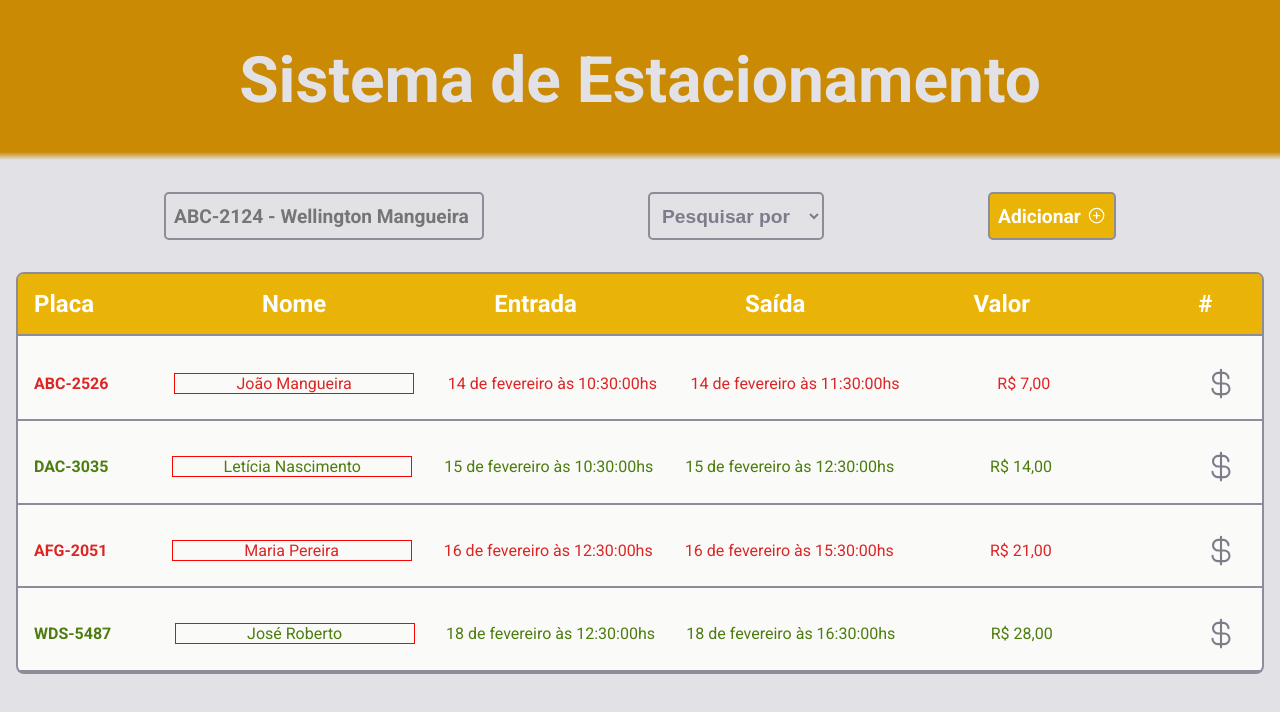
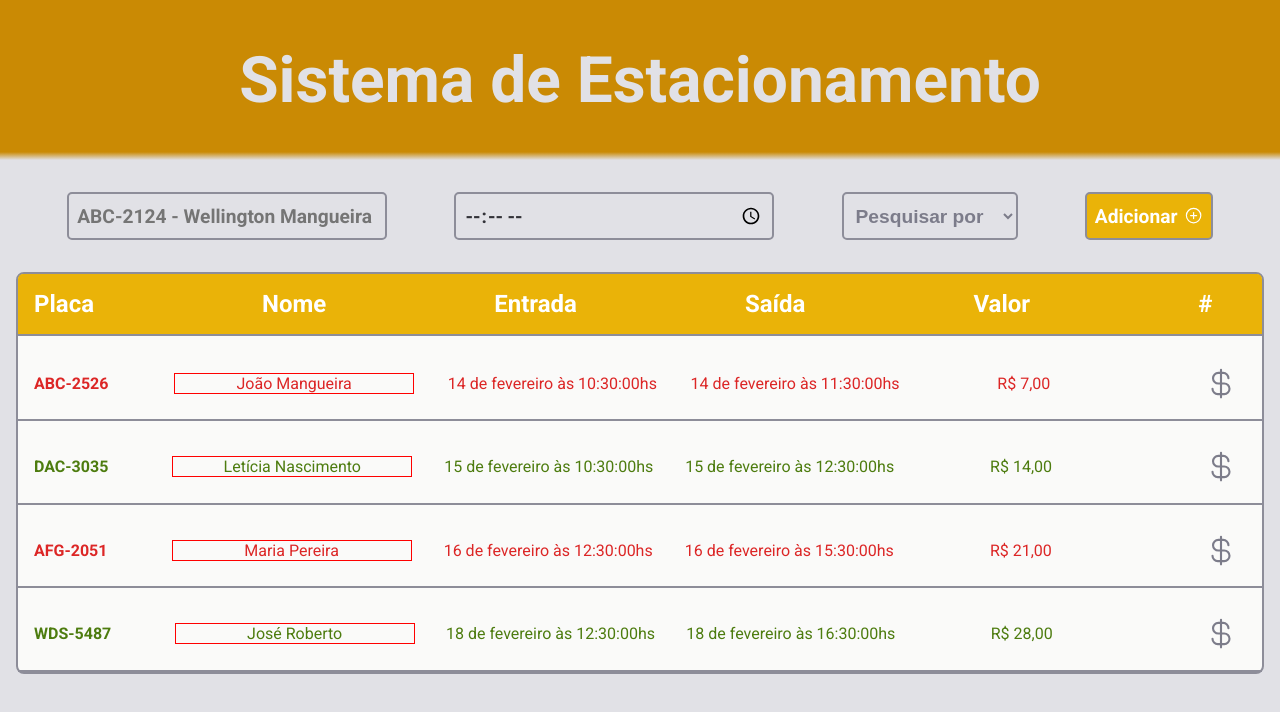
Before and after one commit to leticea/parking-system-react, a React (Vite) app: page / in a window 1280 px wide. Shown: the top 712 px of the page. Built offline with nearby package versions, Linux system fonts and the light colour scheme.

Commit message:
editando a mensagem de erro

```diff
--- a/src/components/HomeContainer.tsx
+++ b/src/components/HomeContainer.tsx
@@ -74,11 +74,10 @@ let registeredVehicles = [
 ];
 
 export function HomeContainer() {
-  const [vehiclesDB, setVehiclesDB] =
-    useState<VehiclesProps[]>(registeredVehicles);
+  const [vehiclesDB, setVehiclesDB] = useState<VehiclesProps[]>(registeredVehicles);
   const [vehicles, setVehicles] = useState<VehiclesProps[]>(registeredVehicles);
   const [newVehicle, setNewVehicle] = useState("");
-  const [errorMessage, setErrorMessage] = useState("");
+  const [errorMessage] = useState("Preencha no formato correto.");
 
   function handleInsertNewVehicle(event: FormEvent) {
     event.preventDefault();
@@ -92,8 +91,7 @@ export function HomeContainer() {
       typeof aux[1] == "undefined" ||
       typeof aux[2] == "undefined"
     ) {
-      setNewVehicle("Preencha no formato correto.");
-
+      setNewVehicle(errorMessage);
       return;
     }
 
@@ -134,7 +132,7 @@ export function HomeContainer() {
 
   useEffect(() => {
     setVehicles(vehiclesDB);
-    setErrorMessage(errorMessage)
+    //setErrorMessage(errorMessage)
   }, [newVehicle == ""]);
 
   return (
@@ -147,8 +145,9 @@ export function HomeContainer() {
           value={newVehicle}
           onChange={updateNewVehicleValue}
           required
-          className={styles.errorMessage}
+          className={!setNewVehicle ? styles.errorMessage : styles.input}
         />
+        <input type="time" name="amountOfTime" id="amountOfTime" />
         <select>
           <option value="search">Pesquisar por</option>
           <option value="plate">Placa</option>
```
